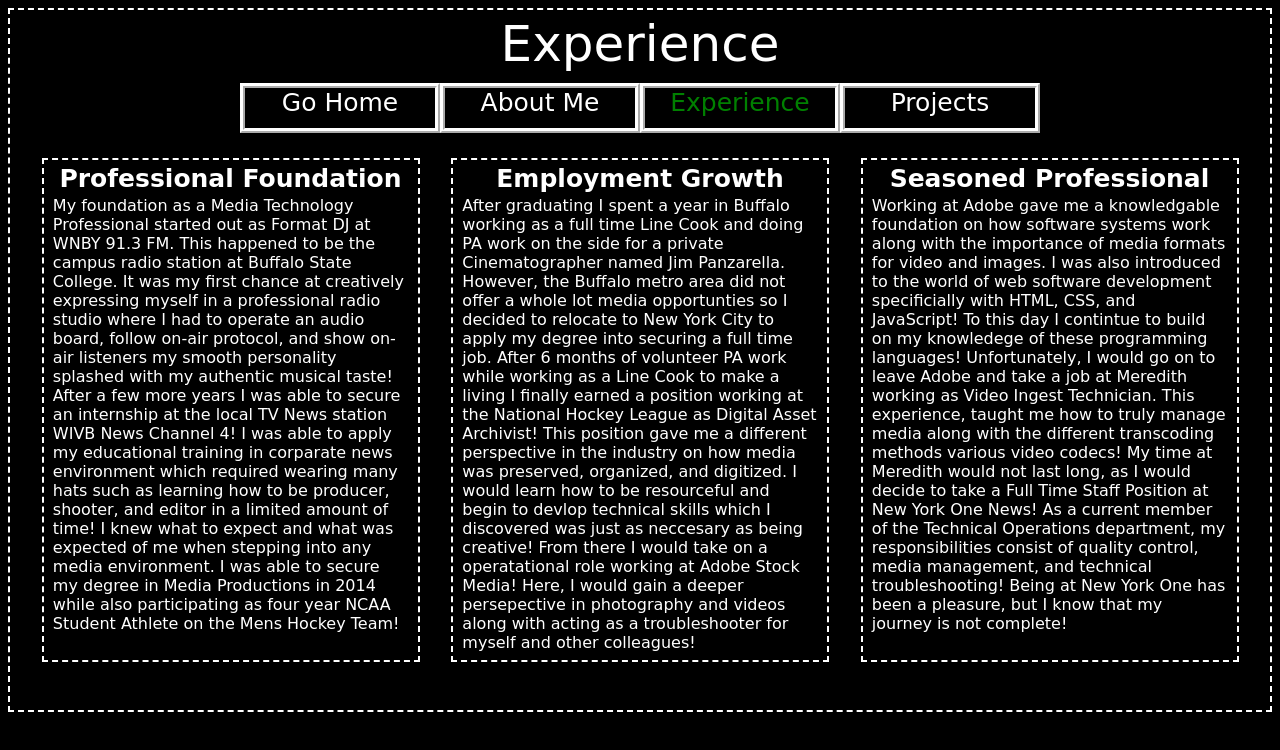
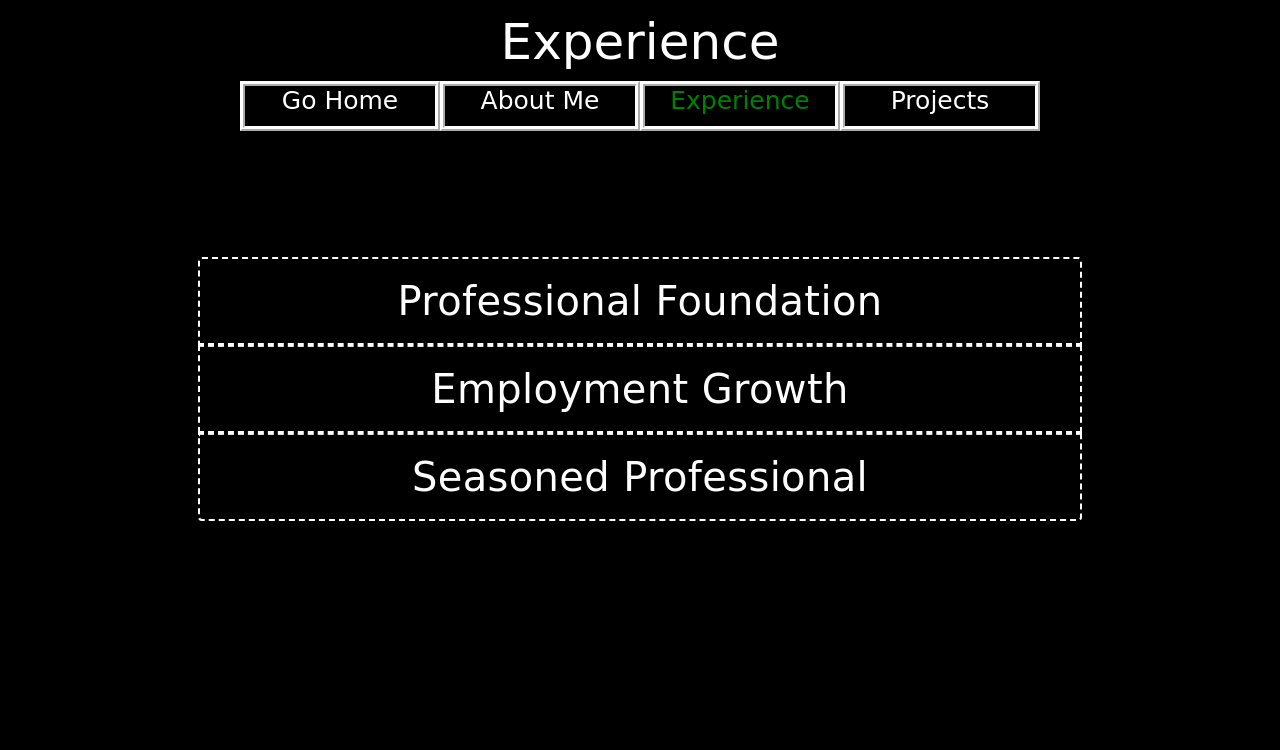
Before and after one commit to C-Lew-On-Truth/TheRealCJLewis, a React (Create React App) app: page /TheRealCJLewis/Experience in a window 1280 px wide. Shown: the top 750 px of the page. Built offline with nearby package versions, Linux system fonts and the light colour scheme.

Commit message:
expo page modifications

```diff
--- a/src/App.css
+++ b/src/App.css
@@ -6,7 +6,6 @@ body {
     background-color: black;
     color: white;
     font-family: "Comic Sans MS";
-    border: white 2px dashed;
 }
 
 header {
--- a/src/App.js
+++ b/src/App.js
@@ -4,6 +4,7 @@ import HomePage from './components/HomePage.jsx';
 import AboutMe from './components/AboutMe.jsx';
 import Experience from './components/Experience.jsx';
 import Projects from './components/Projects.jsx';
+import ThirdPartyExpo from './side-components/ThirdPartyExpo.jsx';
 
 
 function App() {
@@ -12,7 +13,7 @@ function App() {
       <Router basename="/TheRealCJLewis" forceRefresh={true}>
         <Route exact path="/" component={HomePage}/>
         <Route exact path="/AboutMe" component={AboutMe}/>
-        <Route exact path="/Experience" component={Experience}/>
+        <Route exact path="/Experience" component={ThirdPartyExpo}/>
         <Route exact path="/Projects" component={Projects}/>
       </Router>
     </div>
--- a/src/side-components/ThirdPartyExpo.jsx
+++ b/src/side-components/ThirdPartyExpo.jsx
@@ -0,0 +1,123 @@
+import React from 'react';
+import NavBar from '../side-components/NavBar.jsx';
+import '../styles/experience.css';
+
+import { createMuiTheme, ThemeProvider } from '@material-ui/core/styles';
+import { makeStyles } from '@material-ui/core/styles';
+import Accordion from '@material-ui/core/Accordion';
+import { AccordionActions } from '@material-ui/core';
+import AccordionSummary from '@material-ui/core/AccordionSummary';
+import AccordionDetails from '@material-ui/core/AccordionDetails';
+import Typography from '@material-ui/core/Typography';
+import ExpandMoreIcon from '@material-ui/icons/ExpandMore';
+import '../styles/experience.css';
+
+
+const useStyles = makeStyles((theme) => ({
+    root: {
+        width: '70%',
+        margin: '10% auto',
+
+    },
+    tabs: {
+        backgroundColor: 'black',
+        color: 'white',
+        border: 'white dashed 2px',
+    },
+    heading: {
+        fontFamily: "Comic Sans MS",
+        fontSize: '40px',
+        textAlign: 'center',
+        margin: '0 auto',
+    },
+    entry: {
+        fontFamily: "Comic Sans MS",
+    }
+
+}))
+
+const ExpoPage = props => <span className="globalNavBar">{props.page}</span>
+
+const ThirdPartyExpo = () => {
+
+    const classes = useStyles()
+
+    return (
+        <div className='expoPage'>
+
+            <header onClick={() => { alert(window.innerWidth) }}>Experience</header>
+
+            <NavBar
+                goHome="Go Home"
+                goAboutMe="About Me"
+                goExpo={<ExpoPage page="Experience" />}
+                goProjects="Projects"
+            />
+            <div className={classes.root} >
+
+                <Accordion className={classes.tabs}>
+                    <AccordionSummary>
+                        <Typography className={classes.heading} >Professional Foundation</Typography>
+                    </AccordionSummary>
+                    <AccordionDetails>
+                        <Typography className={classes.entry}>
+                            My foundation as a Media Technology Professional started out as Format DJ at WNBY 91.3 FM.
+                            This happened to be the campus radio station at Buffalo State College.
+                            It was my first chance at creatively expressing myself in a professional radio studio where I had to operate an audio board,
+                            follow on-air protocol, and show on-air listeners my smooth personality splashed with my authentic musical taste!
+                            After a few more years I was able to secure an internship at the local TV News station WIVB News Channel 4!
+                            I was able to apply my educational training in corparate news environment which required wearing many hats such as learning how to be producer, shooter, and editor in a limited amount of time!
+                            I knew what to expect and what was expected of me when stepping into any media environment.
+                            I was able to secure my degree in Media Productions in 2014 while also participating as four year NCAA Student Athlete on the Mens Hockey Team!
+                        </Typography>
+                    </AccordionDetails>
+                </Accordion>
+
+                <Accordion className={classes.tabs}>
+                    <AccordionSummary>
+                        <Typography className={classes.heading} >Employment Growth</Typography>
+                    </AccordionSummary>
+                    <AccordionDetails>
+                        <Typography className={classes.entry}>
+                            After graduating I spent a year in Buffalo working as a full time Line Cook and doing
+                            PA work on the side for a private Cinematographer named Jim Panzarella. However, the Buffalo
+                            metro area did not offer a whole lot media opportunties so I decided to relocate to New York
+                            City to apply my degree into securing a full time job. After 6 months of volunteer PA work while
+                            working as a Line Cook to make a living I finally earned a position working at the National Hockey League
+                            as Digital Asset Archivist! This position gave me a different perspective in the industry
+                            on how media was preserved, organized, and digitized. I would learn how to be resourceful and begin to devlop
+                            technical skills which I discovered was just as neccesary as being creative! From
+                            there I would take on a operatational role working at Adobe Stock Media! Here, I would gain a
+                            deeper persepective in photography and videos along with acting as a troubleshooter for myself
+                            and other colleagues!
+                        </Typography>
+                    </AccordionDetails>
+                </Accordion>
+
+                <Accordion className={classes.tabs}>
+                    <AccordionSummary>
+                        <Typography className={classes.heading} >Seasoned Professional</Typography>
+                    </AccordionSummary>
+                    <AccordionDetails>
+                        <Typography className={classes.entry}>
+                            Working at Adobe gave me a knowledgable foundation on how software systems work along
+                            with the importance of media formats for video and images. I was also introduced to the world
+                            of web software development specificially with HTML, CSS, and JavaScript! To this day I
+                            contintue to build on my knowledege of these programming languages! Unfortunately, I would go
+                            on to leave Adobe and take a job at Meredith working as Video Ingest Technician.
+                            This experience, taught me how to truly manage media along with the different transcoding methods
+                            various video codecs! My time at Meredith would not last long, as I would decide to take a
+                            Full Time Staff Position at New York One News! As a current member of the Technical Operations department,
+                            my responsibilities consist of quality control, media management, and technical troubleshooting!
+                            Being at New York One has been a pleasure, but I know that my journey is not complete!
+                        </Typography>
+                    </AccordionDetails>
+                </Accordion>
+
+            </div>
+        </div>
+    )
+
+}
+
+export default ThirdPartyExpo
--- a/src/styles/experience.css
+++ b/src/styles/experience.css
@@ -42,6 +42,10 @@ a {
     text-decoration: none;
 }
 
+.test {
+    background-color: black !important;
+}
+
 @media only screen and (max-width: 850px) {
     .expoPage {
         text-align: center;
@@ -59,3 +63,7 @@ a {
         margin: 2% auto;
     }
 }
+
+.centerHead {
+    text-align: center !important
+}
```
